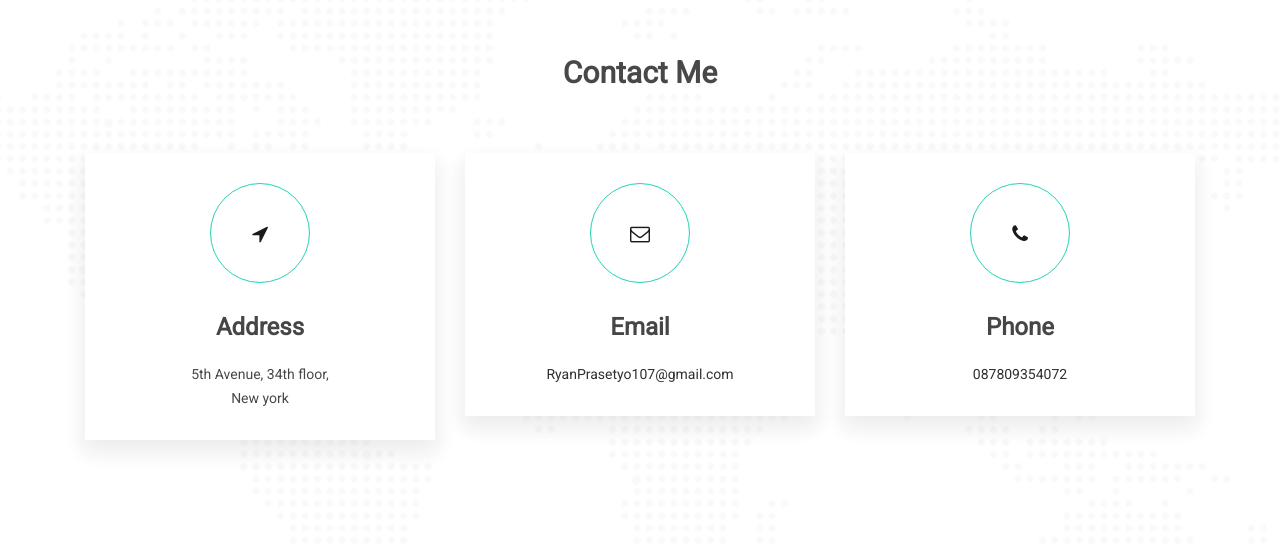
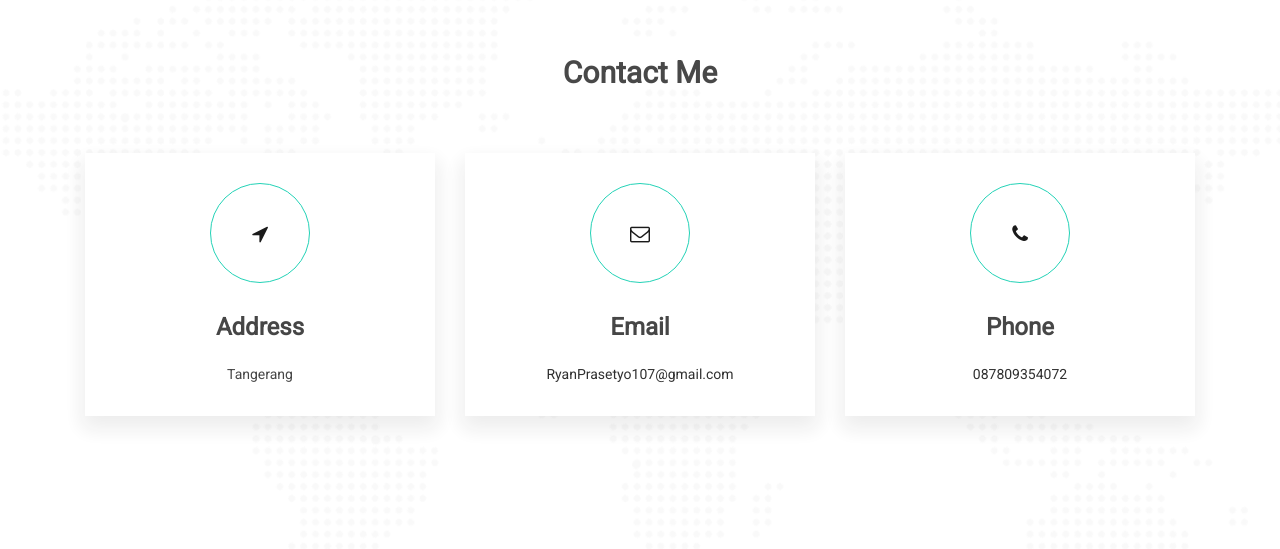
Before and after one commit to ryanprasetyo/ryanprasetyo.github.io, a plain HTML site: page index.html in a window 1280 px wide. Shown: the part 5730-6279 px from the top of the page. Drawn offline with Linux system fonts and the light colour scheme; some packages are replaced by stand-ins of ours.

Commit message:
edit footer alamat

```diff
--- a/index.html
+++ b/index.html
@@ -801,8 +801,7 @@
                                         <div class="each-info">
                                             <h4>Address</h4>
                                             <address>
-                                                5th Avenue, 34th floor, <br>
-                                                 New york
+                                               Tangerang
                                             </address>
                                         </div>
                                     </div>
```
